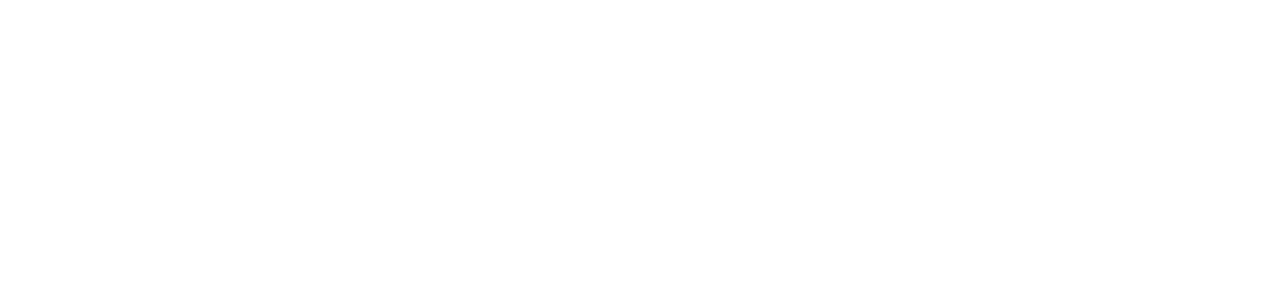
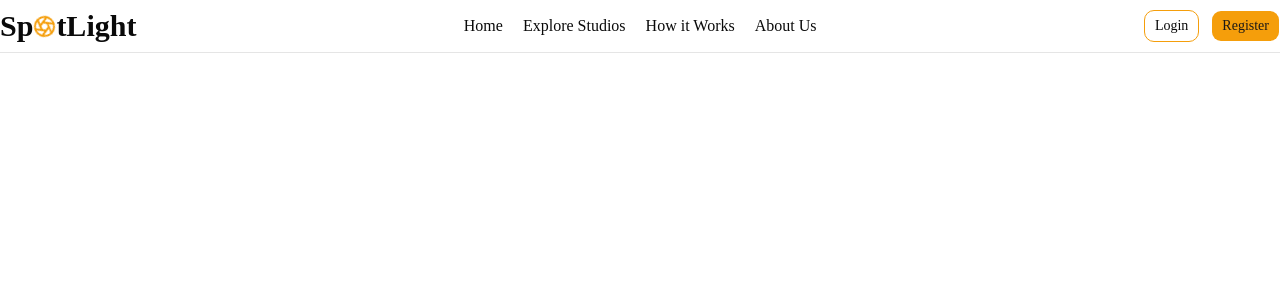
Before and after one commit to minhajulmohit/SpotLight_Client, a Next.js app: page / in a window 1280 px wide. Shown: the top 300 px of the page. Built offline with nearby package versions, Linux system fonts and the light colour scheme.

Commit message:
nav added

```diff
--- a/src/app/globals.css
+++ b/src/app/globals.css
@@ -2,7 +2,20 @@
 @import "tw-animate-css";
 @import "shadcn/tailwind.css";
 
-@custom-variant dark (&:is(.dark *));
+@keyframes slow-spin {
+  from {
+    transform: rotate(0deg);
+  }
+  to {
+    transform: rotate(360deg);
+  }
+}
+
+.slow-spin {
+  animation: slow-spin 8s linear infinite;
+}
+
+ @custom-variant dark (&:is(.dark *));
 
 @theme inline {
     --font-heading: var(--font-sans);
@@ -48,14 +61,14 @@
 }
 
 :root {
-    --background: oklch(1 0 0);
+    --background: hsl(0 0% 100%);
     --foreground: oklch(0.145 0 0);
     --card: oklch(1 0 0);
     --card-foreground: oklch(0.145 0 0);
     --popover: oklch(1 0 0);
     --popover-foreground: oklch(0.145 0 0);
-    --primary: oklch(0.205 0 0);
-    --primary-foreground: oklch(0.985 0 0);
+    --primary: hsl(37.7 92.1% 50.2%);
+    --primary-foreground: hsl(24 9.8% 10%);
     --secondary: oklch(0.97 0 0);
     --secondary-foreground: oklch(0.205 0 0);
     --muted: oklch(0.97 0 0);
@@ -83,14 +96,14 @@
 }
 
 .dark {
-    --background: oklch(0.145 0 0);
+    --background: hsl(240 10% 3.9%);
     --foreground: oklch(0.985 0 0);
-    --card: oklch(0.205 0 0);
+    --card: hsl(240 3.7% 15.9%);
     --card-foreground: oklch(0.985 0 0);
-    --popover: oklch(0.205 0 0);
+    --popover: hsl(240 3.7% 15.9%);
     --popover-foreground: oklch(0.985 0 0);
-    --primary: oklch(0.922 0 0);
-    --primary-foreground: oklch(0.205 0 0);
+    --primary: hsl(43 96% 56%);
+    --primary-foreground: hsl(24 9.8% 10%);
     --secondary: oklch(0.269 0 0);
     --secondary-foreground: oklch(0.985 0 0);
     --muted: oklch(0.269 0 0);
@@ -98,7 +111,7 @@
     --accent: oklch(0.269 0 0);
     --accent-foreground: oklch(0.985 0 0);
     --destructive: oklch(0.704 0.191 22.216);
-    --border: oklch(1 0 0 / 10%);
+    --border: hsl(240 3.7% 20%);
     --input: oklch(1 0 0 / 15%);
     --ring: oklch(0.556 0 0);
     --chart-1: oklch(0.87 0 0);
--- a/src/app/layout.tsx
+++ b/src/app/layout.tsx
@@ -1,29 +1,33 @@
 import type { Metadata } from "next";
-import { Geist, Geist_Mono } from "next/font/google";
+import { Oswald, Inter } from "next/font/google";
 import "./globals.css";
+import Navbar from "@/components/shared/Navbar";
 
-const geistSans = Geist({
-  variable: "--font-geist-sans",
+const oswald = Oswald({
+  variable: "--font-heading",
   subsets: ["latin"],
 });
 
-const geistMono = Geist_Mono({
-  variable: "--font-geist-mono",
+const inter = Inter({
+  variable: "--font-body",
   subsets: ["latin"],
 });
 
 export const metadata: Metadata = {
-  title: "Create Next App",
+  title: "SpotLight",
   description: "Generated by create next app",
 };
 
 export default function RootLayout({ children }: LayoutProps<"/">) {
   return (
-    <html
-      lang="en"
-      className={`${geistSans.variable} ${geistMono.variable} h-full antialiased`}
-    >
-      <body className="min-h-full flex flex-col">{children}</body>
+    <html lang="en">
+      <body
+        className={`${oswald.variable} ${inter.variable} h-full antialiased font-sans min-h-full flex flex-col`}
+      >
+        <Navbar />
+
+        {children}
+      </body>
     </html>
   );
 }
--- a/src/components/shared/Navbar.tsx
+++ b/src/components/shared/Navbar.tsx
@@ -0,0 +1,44 @@
+import { Button } from "../ui/button";
+import { Aperture } from "lucide-react";
+
+const navLinks = (
+  <>
+    <li>Home</li>
+    <li>Explore Studios</li>
+    <li>How it Works</li>
+    <li>About Us</li>
+  </>
+);
+const buttons = (
+  <>
+    {" "}
+    <Button variant="outline">Login</Button>
+    <Button>Register</Button>{" "}
+  </>
+);
+
+const Navbar = () => {
+  return (
+    <div className="border-b">
+      {" "}
+      <div className=" container mx-auto  py-2 flex items-center justify-between ">
+        <div>
+          <h1 className="flex text-3xl font-bold items-center">
+            Sp
+            <Aperture
+              size={23}
+              strokeWidth={2}
+              color="#F59E0B"
+              className="slow-spin"
+            />
+            tLight
+          </h1>
+        </div>
+        <ul className="flex gap-5">{navLinks}</ul>
+        <div className="flex gap-3">{buttons}</div>
+      </div>
+    </div>
+  );
+};
+
+export default Navbar;
--- a/src/components/ui/button.tsx
+++ b/src/components/ui/button.tsx
@@ -9,7 +9,7 @@ const buttonVariants = cva(
       variant: {
         default: "bg-primary text-primary-foreground hover:bg-primary/80",
         outline:
-          "border-border bg-background hover:bg-muted hover:text-foreground aria-expanded:bg-muted aria-expanded:text-foreground dark:border-input dark:bg-input/30 dark:hover:bg-input/50",
+          "border-primary bg-background hover:bg-primary/20 hover:text-foreground aria-expanded:bg-primary/20 aria-expanded:text-foreground dark:border-primary dark:bg-input/30 dark:hover:bg-primary/20",
         secondary:
           "bg-secondary text-secondary-foreground hover:bg-[color-mix(in_oklch,var(--secondary),var(--foreground)_5%)] aria-expanded:bg-secondary aria-expanded:text-secondary-foreground",
         ghost:
```
Also changed, not shown: public/Sblack.png (added), public/Swhite.png (renamed from public/S.png).
